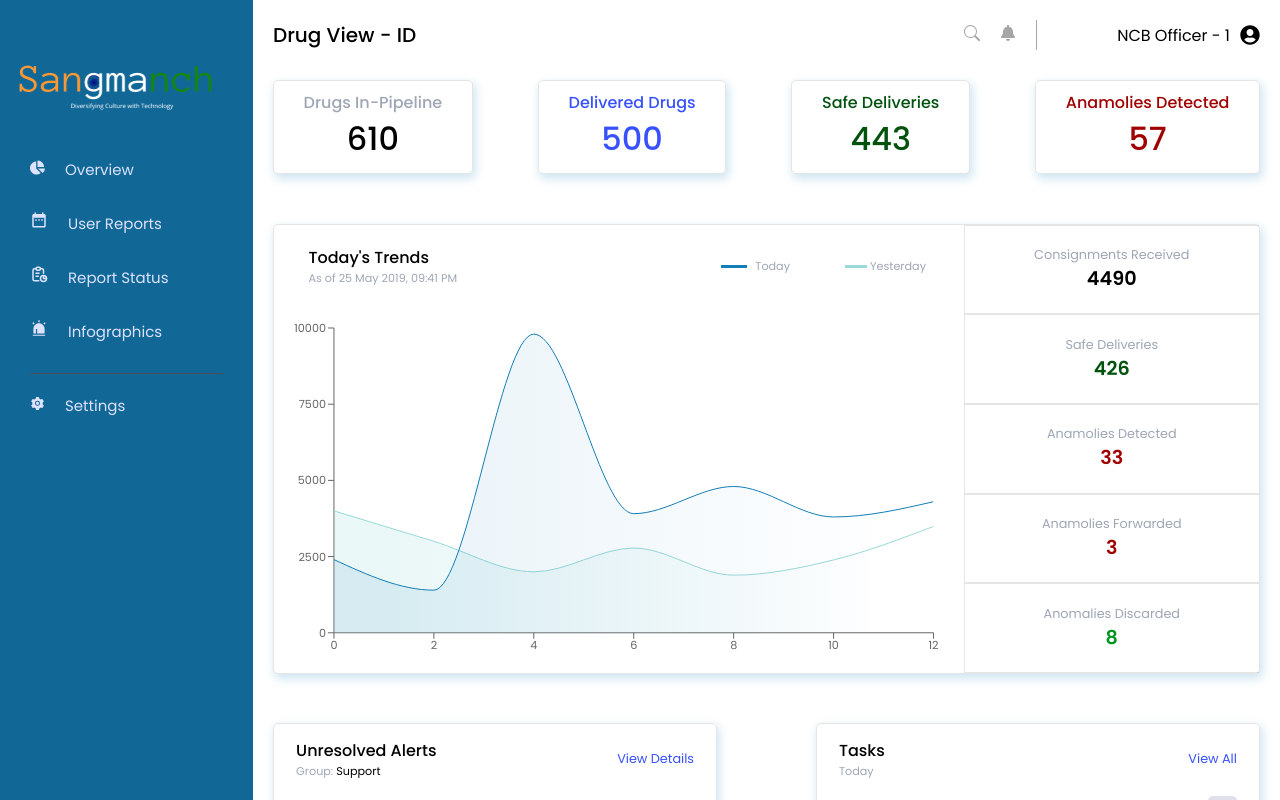
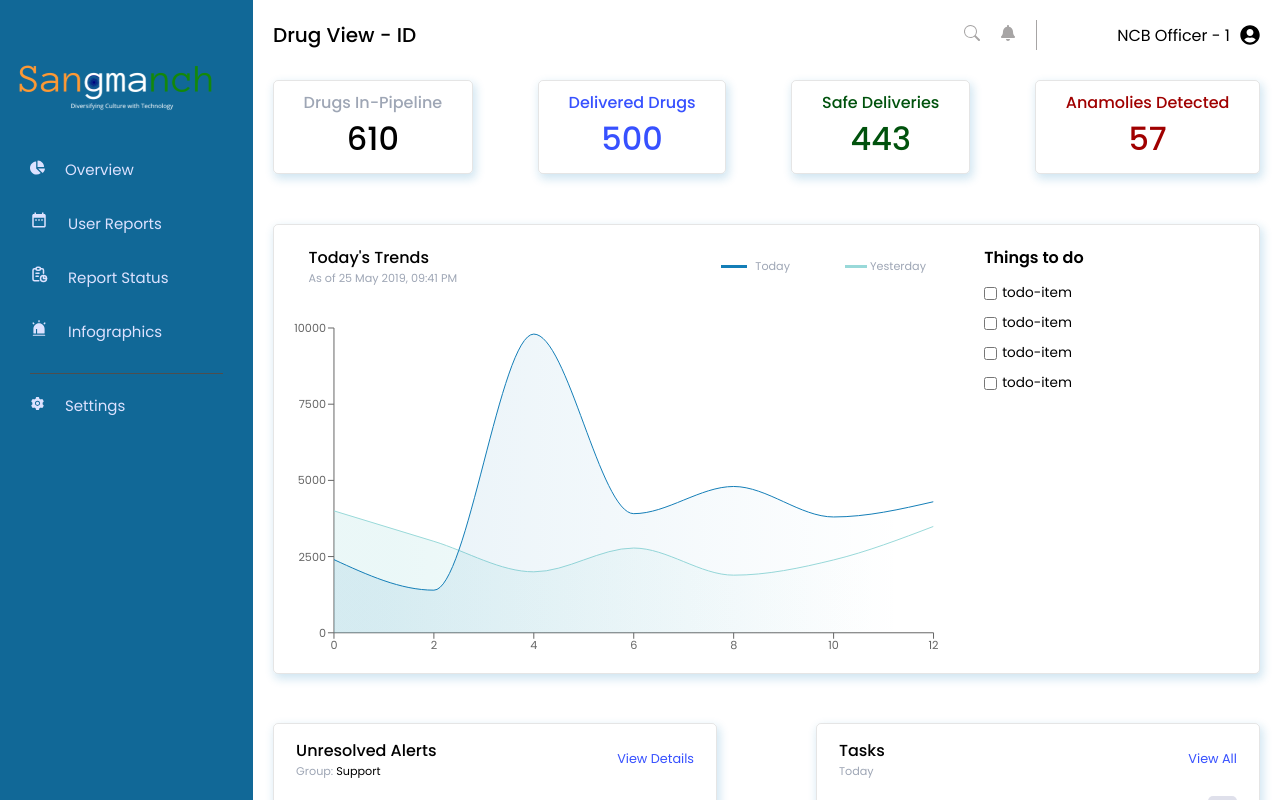
Before and after one commit to Team-Disruptorss-SIH-22/sangmanch-FE, a React (Create React App) app: page /dashboard in a window 1280 px wide. Shown: the top 800 px of the page. Built offline with nearby package versions, Linux system fonts and the light colour scheme; no server answers.

Commit message:
Add todo

```diff
--- a/src/components/pages/Admin/AdminDashboard.js
+++ b/src/components/pages/Admin/AdminDashboard.js
@@ -101,8 +101,8 @@ const AdminDashboard = () => {
   ];
 
   const handleAddTasks = () => {
-    setTasks(prev => [...prev, task]);
-	setTask(prev => ({...prev, content: ''}));
+    setTasks((prev) => [...prev, task]);
+    setTask((prev) => ({ ...prev, content: "" }));
   };
 
   return (
@@ -193,7 +193,31 @@ const AdminDashboard = () => {
 
         <div className={styles.line}></div>
         <div className={styles.graphChartsContainer}>
-          <div className={styles.chart + " " + styles.noTopBorder}>
+          <div className={styles.todo_container}>
+            <div className={styles.todo_header}>Things to do</div>
+            <div className={styles.todo_items}>
+              <div className={styles.single_todo}>
+                <input id="todo-check" type="checkbox" />
+                <label for="#todo-check">todo-item</label>
+              </div>
+
+              <div className={styles.single_todo}>
+                <input id="todo-check" type="checkbox" />
+                <label for="#todo-check">todo-item</label>
+              </div>
+
+              <div className={styles.single_todo}>
+                <input id="todo-check" type="checkbox" />
+                <label for="#todo-check">todo-item</label>
+              </div>
+
+              <div className={styles.single_todo}>
+                <input id="todo-check" type="checkbox" />
+                <label for="#todo-check">todo-item</label>
+              </div>
+            </div>
+          </div>
+          {/* <div className={styles.chart + " " + styles.noTopBorder}>
             <p className={styles.chartTitle + " " + styles.clrGrey}>
               Consignments Received
             </p>
@@ -230,7 +254,7 @@ const AdminDashboard = () => {
             <p className={styles.chart_number + " " + styles.clrLightGreen}>
               {charts.anamoliesDiscarded}
             </p>
-          </div>
+          </div> */}
         </div>
       </div>
 
@@ -289,17 +313,18 @@ const AdminDashboard = () => {
               <input
                 className={styles.newTaskInput}
                 placeholder="Create new task"
-				value={task.content}
-                onChange={(e) => setTask(prev => ({...prev, content: e.target.value}))}
+                value={task.content}
+                onChange={(e) =>
+                  setTask((prev) => ({ ...prev, content: e.target.value }))
+                }
               />
-			  {console.log(task)}
+              {console.log(task)}
               <button className={styles.addTaskButton} onClick={handleAddTasks}>
                 <AiOutlinePlus />
               </button>
             </div>
 
             <div className={styles.content_container}>
-
               {tasks.map((task, index) => {
                 return (
                   <div className={styles.task} key={index}>
@@ -307,11 +332,18 @@ const AdminDashboard = () => {
                       <input type="checkbox"></input>
                       <p>{task.content}</p>
                     </div>
-                    <p className={styles.taskPriority} style={{color: task.color === '#dfe0eb' ? "black" : "white", backgroundColor: task.color}}>{task.priority}</p>
+                    <p
+                      className={styles.taskPriority}
+                      style={{
+                        color: task.color === "#dfe0eb" ? "black" : "white",
+                        backgroundColor: task.color
+                      }}
+                    >
+                      {task.priority}
+                    </p>
                   </div>
                 );
               })}
-
             </div>
           </div>
         </div>
--- a/src/styles/admin/adminDashboard.module.css
+++ b/src/styles/admin/adminDashboard.module.css
@@ -157,6 +157,32 @@
 	/* border: 1px solid red; */
 }
 
+.graphs_charts_Container .todo_container{
+	padding: 7%;
+}
+
+.graphs_charts_Container .todo_header{
+	font-weight: 600;
+	margin-bottom: 5%;
+}
+
+.graphs_charts_Container .todo_items{
+	width: 100%;
+}
+
+.graphs_charts_Container .single_todo{
+	display: flex;
+	align-items: center;
+	margin-bottom: 10px;
+}
+
+.graphs_charts_Container .single_todo label{
+	margin-left: 5px;
+	font-size: 0.85rem;
+}
+
+
+/*
 .graphs_charts_Container .graphChartsContainer .chart {
 	display: flex;
 	flex-direction: column;
@@ -179,6 +205,7 @@
 	font-size: 1.2rem;
 	font-weight: 600;
 }
+*/
 
 
 
```
